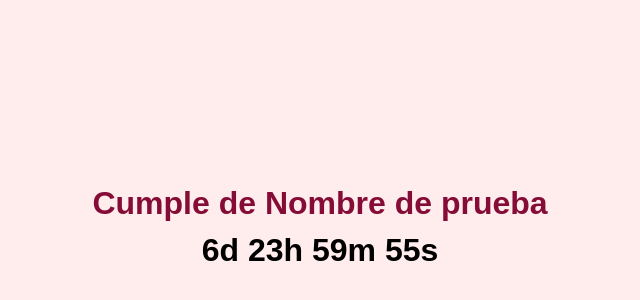
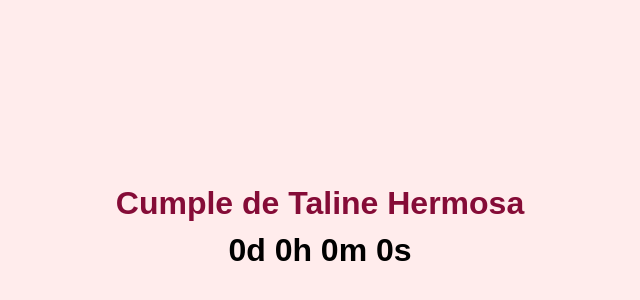
Before and after one commit to Camila-AGimenez/notion-widget, a plain HTML site: page widget.html in a window 1280 px wide. Shown: the part 184-484 px from the top of the page, without its empty margins (320-960 px from the left). Drawn offline with Linux system fonts and the light colour scheme.

Commit message:
Actualización automática del widget de cumpleaños

```diff
--- a/widget.html
+++ b/widget.html
@@ -35,16 +35,9 @@
   <div id="countdown" class="countdown"></div>
 
   <script>
-    // NOTA: si subís este archivo manualmente, las {{...}} quedarán literales.
-    // El flujo ideal: Make genera un HTML final (con los valores) y lo sube a este archivo.
-    const namePlaceholder = "{{1.results[0].properties.Nombre.title[0].plain_text}}";
-    const datePlaceholder = "{{formatDate(1.results[0].properties['Próximo cumpleaños'].formula.date.start; 'YYYY-MM-DD')}}";
-
-    // Si Make ya subió valores reales, se usan; si no, mostramos texto de ejemplo:
-    const name = (namePlaceholder && !namePlaceholder.includes("{{")) ? namePlaceholder : "Nombre de prueba";
-    const birthday = (datePlaceholder && !datePlaceholder.includes("{{"))
-      ? new Date(datePlaceholder + "T00:00:00")
-      : (function(){ let d=new Date(); d.setDate(d.getDate()+7); return d; })(); // fecha de prueba dentro de 7 días
+    // Make inyecta los valores reales aquí directamente
+    const name = "Taline Hermosa";
+    const birthday = new Date("2025-01-20T00:00:00");
 
     document.getElementById("name").innerText = `Cumple de ${name}`;
 
```
